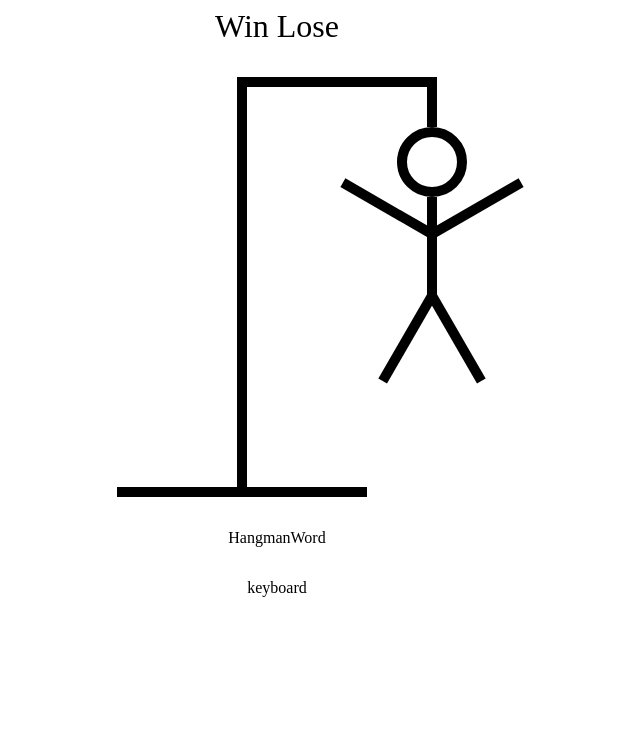
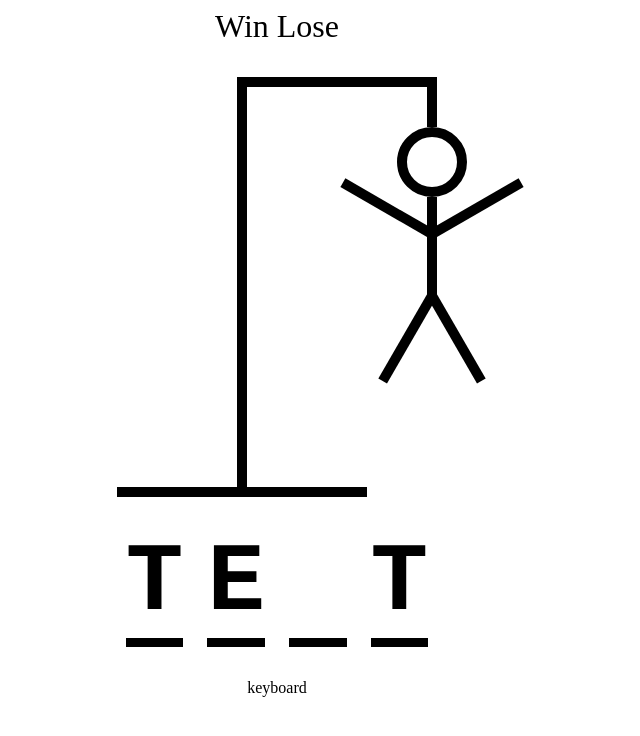
Before and after one commit to worm-codes/Hangman-TypeScript-Exercise, a React (Vite) app: page / in a window 1280 px wide. Shown: the top 736 px of the page, without its empty margins (363-1003 px from the left). Built offline with nearby package versions, Linux system fonts and the light colour scheme.

Commit message:
HangmanWords Crated

```diff
--- a/src/components/HangmanWord.tsx
+++ b/src/components/HangmanWord.tsx
@@ -1,9 +1,31 @@
-
+import styled from "styled-components"
 
 const HangmanWord = () => {
+    const word='test'
+    const guessedLetters=['t','e']
   return (
-    <div>HangmanWord</div>
+    <WordContainer>
+
+        {word.split('').map((letter,index)=>( <UnderLine key={index}>
+        <Letter correct={guessedLetters.includes(letter)}>{letter}</Letter>
+      </UnderLine>))}
+    </WordContainer>
   )
 }
 
 export default HangmanWord
+
+const WordContainer=styled.div`
+    display: flex;
+    gap: .25em;
+    font-size: 6rem;
+    font-weight: bold;
+    text-transform: uppercase;
+    font-family: monospace;
+`
+const UnderLine=styled.div`
+  border-bottom: 0.1em solid black;
+`
+const Letter=styled.div`
+  visibility: ${({correct})=>correct?'visible':'hidden'};;
+`
```
